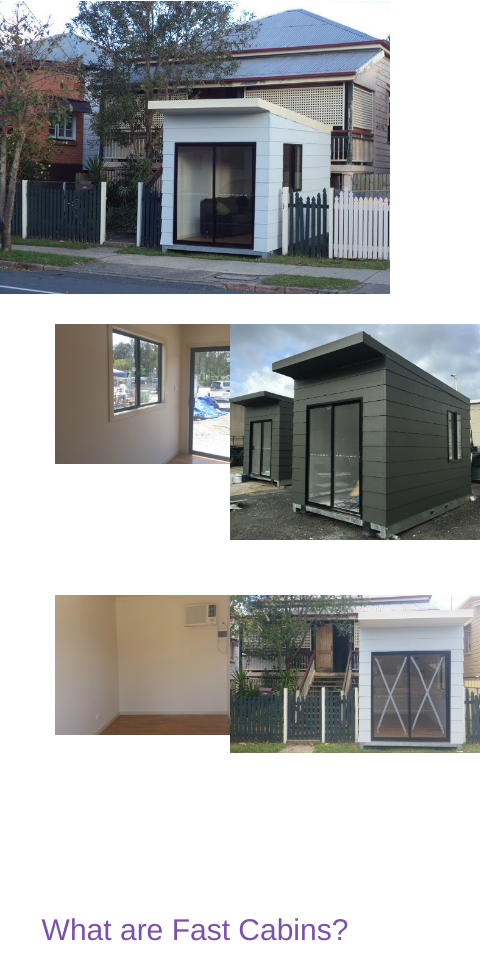
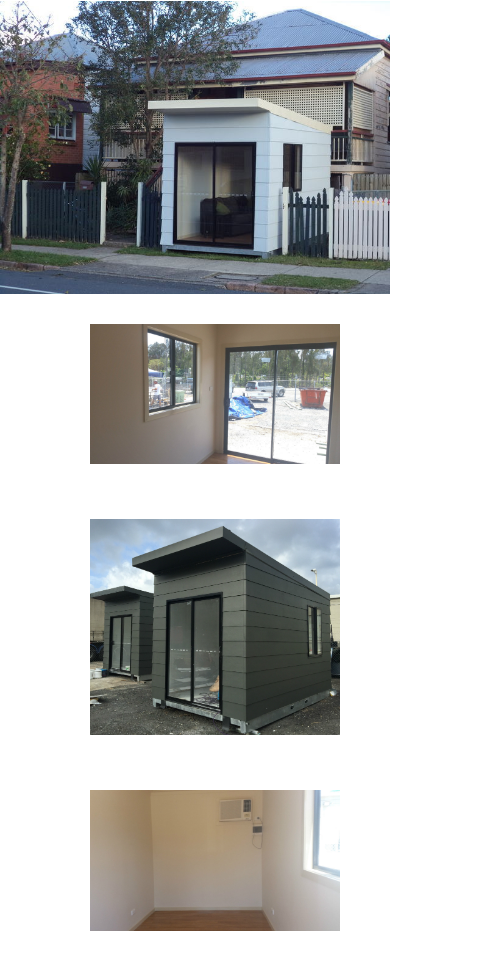
Before and after one commit to fhilipk/fastcabins.com.au, a plain HTML site: page index.html in a window 390 px wide. Shown: the part 464-1417 px from the top of the page, 480 px wide, since content can reach past the window. Drawn offline with nearby package versions, Linux system fonts and the light colour scheme.

Commit message:
And back to xs column 12. Display issues.

```diff
--- a/index.html
+++ b/index.html
@@ -17,10 +17,10 @@
 		<div class="container">
 			<div class="row">
 			 <ul>
-				<li class="col-lg-3 col-sm-6 col-xs-6"><img src="images/gallery/5.jpg"/></li>
-				<li class="col-lg-3 col-sm-6 col-xs-6"><img src="images/gallery/2.jpg"/></li>
-				<li class="col-lg-3 col-sm-6 col-xs-6"><img src="images/gallery/6.jpg"/></li>
-				<li class="col-lg-3 col-sm-6 col-xs-6"><img src="images/gallery/9.jpg"/></li>
+				<li class="col-lg-3 col-sm-6 col-xs-12"><img src="images/gallery/5.jpg"/></li>
+				<li class="col-lg-3 col-sm-6 col-xs-12"><img src="images/gallery/2.jpg"/></li>
+				<li class="col-lg-3 col-sm-6 col-xs-12"><img src="images/gallery/6.jpg"/></li>
+				<li class="col-lg-3 col-sm-6 col-xs-12"><img src="images/gallery/9.jpg"/></li>
 				</ul>
 			</div>
 		</div> <!-- /container -->
```
